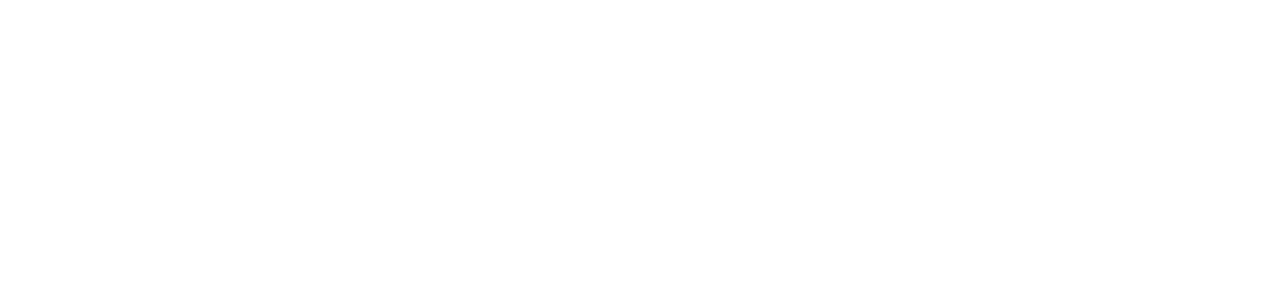
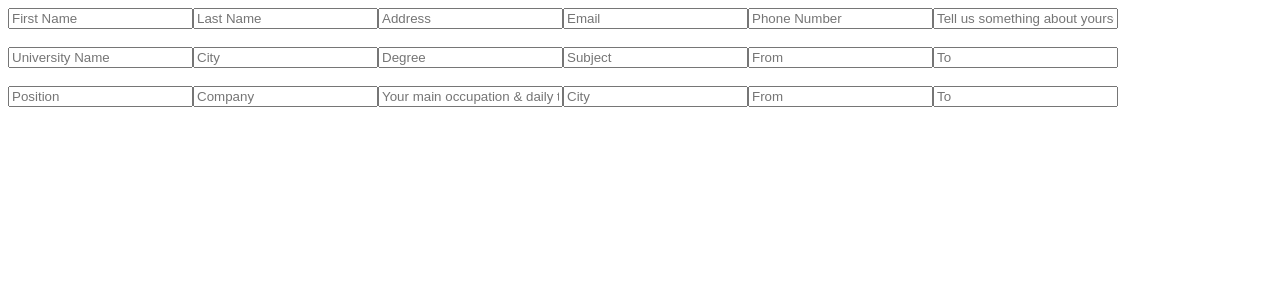
Before and after one commit to tonnykh/cv-application, a React (Create React App) app: page / in a window 1280 px wide. Shown: the top 300 px of the page. Built offline with nearby package versions, Linux system fonts and the light colour scheme.

Commit message:
Create basic Input Form structure

```diff
--- a/src/App.js
+++ b/src/App.js
@@ -1,10 +1,16 @@
 import { Component } from "react";
+import CVForm from "./components/CVForm";
 
 class App extends Component {
   render() {
-    return <div></div>;
+    return (
+      <div>
+        <CVForm />
+      </div>
+    );
   }
 }
+
 export default App;
 
 // * What is the problem?
--- /dev/null
+++ b/src/components/CVForm.js
@@ -0,0 +1,20 @@
+import Personal from "./Personal";
+import Education from "./Education";
+import Experience from "./Experience";
+import { Component } from "react";
+
+class CVForm extends Component {
+    render() {
+        return (
+            <form>
+                <Personal />
+                <br />
+                <Education />
+                <br />
+                <Experience />
+            </form>
+        )
+    }
+}
+
+export default CVForm;
--- /dev/null
+++ b/src/components/Education.js
@@ -0,0 +1,18 @@
+import { Component } from "react";
+
+class Education extends Component {
+    render() {
+        return (
+            <form>
+                <input type="text" placeholder="University Name" />
+                <input type="text" placeholder="City" />
+                <input type="text" placeholder="Degree" />
+                <input type="text" placeholder="Subject" />
+                <input type="text" placeholder="From" />
+                <input type="text" placeholder="To" />
+            </form>
+        )
+    }
+}
+
+export default Education;
--- /dev/null
+++ b/src/components/Experience.js
@@ -0,0 +1,18 @@
+import { Component } from "react";
+
+class Experience extends Component {
+    render() {
+        return (
+            <form>
+                <input type="text" placeholder="Position" />
+                <input type="text" placeholder="Company" />
+                <input type="text" placeholder="Your main occupation & daily tasks" />
+                <input type="text" placeholder="City" />
+                <input type="text" placeholder="From" />
+                <input type="text" placeholder="To" />
+            </form>
+        )
+    }
+}
+
+export default Experience;
--- /dev/null
+++ b/src/components/Personal.js
@@ -0,0 +1,18 @@
+import { Component } from "react";
+
+class Personal extends Component {
+    render() {
+        return (
+            <form>
+                <input type="text" placeholder="First Name"></input>
+                <input type="text" placeholder="Last Name"></input>
+                <input type="text" placeholder="Address"></input>
+                <input type="text" placeholder="Email"></input>
+                <input type="text" placeholder="Phone Number"></input>
+                <input type="text" placeholder="Tell us something about yourself!"></input>
+            </form>
+        )
+    }
+}
+
+export default Personal;
```
